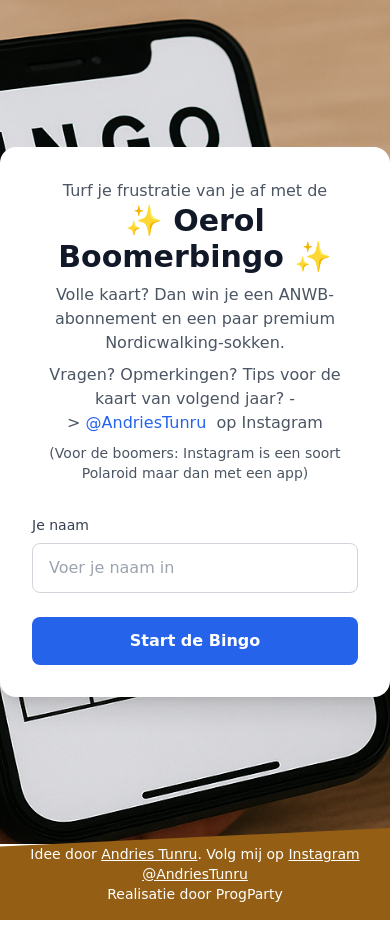
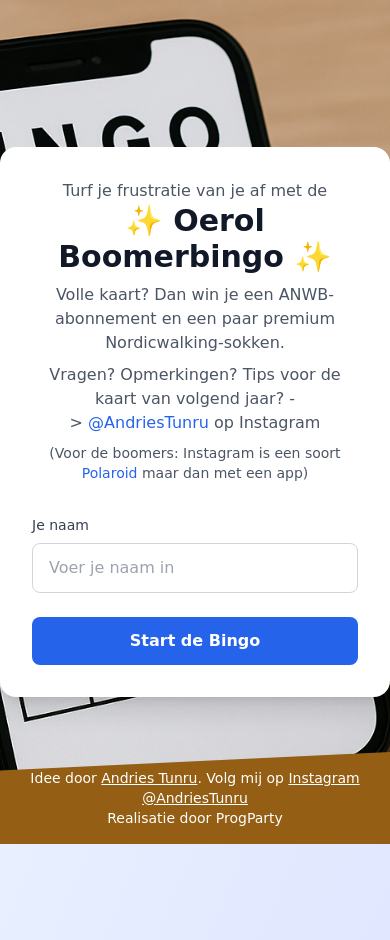
Before and after one commit to Prog-Party/oerol-boomer-bingo, a Next.js app: page / in a window 390 px wide. Built offline with nearby package versions, Linux system fonts and the light colour scheme.

Commit message:
Refactor layout and styling for BingoBoardPage, HomePage, and Footer components; improve responsiveness and visual consistency

```diff
--- a/app/[slug]/page.tsx
+++ b/app/[slug]/page.tsx
@@ -206,18 +206,30 @@ export default function BingoBoardPage({ params }: BingoBoardPageProps) {
 
   return (
     <div className="flex flex-col bg-gradient-to-br from-blue-50 to-indigo-100 overflow-x-hidden min-h-screen">
-      <div className="flex-grow container mx-auto px-4 py-6 max-w-full">
+      <div className="flex-grow container mx-auto px-4 max-w-full">
         <div className="max-w-2xl mx-auto w-full">
-          <header className="text-center mb-6 md:w-full md:min-h-0 min-h-[200px]" style={{ width: 'calc(100% - 200px)' }}>
+          <header className="text-center mb-6 md:w-full md:min-h-0 " style={{ width: '100%' }}>
+            <div className='hidden md:block' style={{
+              clipPath: 'polygon(0% 0%,100% 0%,91.483% 82.497%,91.483% 82.497%,91.071% 85.61%,90.511% 88.49%,89.816% 91.109%,88.999% 93.443%,88.075% 95.464%,87.057% 97.148%,85.958% 98.467%,84.793% 99.396%,83.574% 99.909%,82.315% 99.979%,0% 89.624%,0% 0%)',
+              padding: '1rem 0',
+              backgroundColor: '#FFFFFF',
+              width: '100%',
+            }}>
               <h1 className="text-2xl md:text-3xl font-bold text-gray-900 mb-2">
                 Oerol Boomerbingo
               </h1>
-            <p className="text-gray-600">
+              <p className="hidden md:block text-gray-600">
                 Voortgang: {checkedItems.length}/24
               </p>
+            </div>
+            <div className='w-[50%] pt-4'>
+              <h1 className="md:hidden block text-2xl md:text-3xl font-bold text-gray-900 mb-2">
+                Oerol Boomerbingo
+              </h1>
+            </div>
           </header>
 
-          <div className='mt-6 text-center'>
+          <div className='md:min-h-[0px] min-h-[140px]'>
             <SocialShare />
           </div>
 
@@ -310,7 +322,7 @@ export default function BingoBoardPage({ params }: BingoBoardPageProps) {
             </button>
           </div>
         </div>
-      </div>
+      </div >
 
       {showBingoModal && bingoData && (
         <BingoModal
@@ -322,13 +334,16 @@ export default function BingoBoardPage({ params }: BingoBoardPageProps) {
           createdAt={bingoData.createdAt}
           updatedAt={bingoCompletedAt || bingoData.updatedAt}
         />
-      )}
+      )
+      }
 
-      {showConfetti && (
+      {
+        showConfetti && (
           <div className="fixed inset-0 pointer-events-none z-40">
             <div className="absolute inset-0 bg-yellow-400 bg-opacity-20 animate-pulse"></div>
           </div>
-      )}
-    </div>
         )
       }
+    </div >
+  )
+}
--- a/app/layout.tsx
+++ b/app/layout.tsx
@@ -16,7 +16,7 @@ export default function RootLayout({
   return (
     <html lang="en">
       <body className="min-h-screen">
-        <main>{children}</main>
+        <main className='bg-gradient-to-br from-blue-50 to-indigo-100' style={{ paddingBottom: '6rem' }}>{children}</main>
         <Footer />
       </body >
     </html >
--- a/app/page.tsx
+++ b/app/page.tsx
@@ -57,7 +57,7 @@ export default function HomePage() {
               Volle kaart? Dan win je een ANWB-abonnement en een paar premium Nordicwalking-sokken.
             </p>
             <p className="text-gray-600 mt-2">
-                Vragen? Opmerkingen? Tips voor de kaart van volgend jaar? -&gt;
+              Vragen? Opmerkingen? Tips voor de kaart van volgend jaar? -&gt;
               <a
                 href="https://www.instagram.com/andriestunru"
                 target="_blank"
@@ -65,10 +65,19 @@ export default function HomePage() {
                 className="text-primary-600 hover:underline"
               >
                 &nbsp;@AndriesTunru&nbsp;
-              </a> op Instagram
+              </a>op Instagram
             </p>
             <p className='text-gray-600 mt-2 text-sm'>
-              (Voor de boomers: Instagram is een soort Polaroid maar dan met een app)
+              (Voor de boomers: Instagram is een soort{' '}
+              <a
+                href="https://nl.wikipedia.org/wiki/Polaroid_Corporation"
+                target="_blank"
+                rel="noopener noreferrer"
+                className="text-primary-600 hover:underline"
+              >
+                Polaroid
+              </a>{' '}
+              maar dan met een app)
             </p>
           </div>
 
@@ -103,7 +112,7 @@ export default function HomePage() {
               {isLoading ? (
                 <div className="flex items-center justify-center">
                   <div className="animate-spin rounded-full h-5 w-5 border-b-2 border-white mr-2"></div>
-                  Bingo wordt aangemaakt...
+                  Bingokaart wordt aangemaakt...
                 </div>
               ) : <>Start de Bingo</>}
             </button>
--- a/components/Footer.tsx
+++ b/components/Footer.tsx
@@ -4,7 +4,9 @@ export default function Footer() {
     <footer
       style={{
         backgroundColor: 'transparent',
-            marginTop: '-1rem'
+        position: 'fixed',
+        bottom: 0,
+        width: '100%'
       }}>
       <div
         className="text-center text-white text-sm"
--- a/components/SocialShare.tsx
+++ b/components/SocialShare.tsx
@@ -15,7 +15,7 @@ export default function SocialShare() {
     }, [])
 
     return (
-        <div className="flex gap-x-4 items-center justify-center mt-4">
+        <div className="flex gap-x-3 mt-4">
             <div className="mb-4">
                 <FacebookShareButton url={shareUrl}>
                     <FacebookIcon size={32} round />
```
Lines whose indentation alone changed are shown as unchanged.
